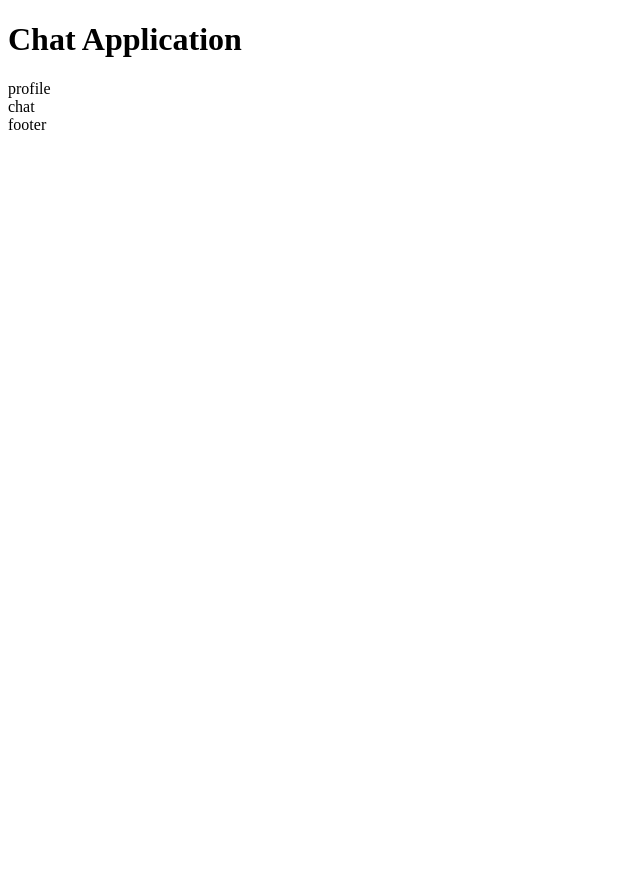
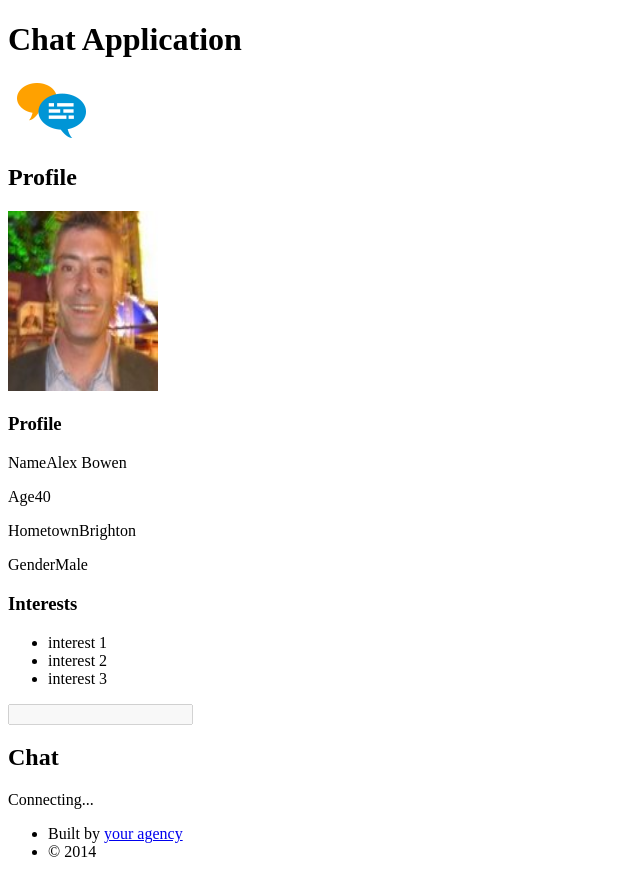
Before and after one commit to alexbowen/learnToCodeApp, a website: page index.html in a window 1280 px wide. Shown: the whole page, without its empty margins (0-640 px from the left). Before the commit the page ends 800 px from the top, so only its background shows below. Drawn offline with Linux system fonts and the light colour scheme.

Commit message:
first commit

```diff
--- a/index.html
+++ b/index.html
@@ -4,12 +4,47 @@
         <title>Chat Application</title>
     </head>
     <body>
-        <header><h1>Chat Application</h1></header>
+        <header>
+            <h1>Chat Application</h1>
+            <img src="img/logo.png" width="84" height="60" />
+        </header>
 
-        <section class="profile" id="profile">profile</section>
+        <section class="profile" id="profile">
+            <h2>Profile</h2>
+            <div>
+                <img src="img/alex.jpg" width="150" height="180" />
+                <h3>Profile</h3>
+                <div class="profile-container">
+                    <p><span>Name</span>Alex Bowen</p>
+                    <p><span>Age</span>40</p>
+                    <p><span>Hometown</span>Brighton</p>
+                    <p><span>Gender</span>Male</p>
+                </div>
+                <h3>Interests</h3>
+                <div class="profile-container">
+                    <ul>
+                        <li>interest 1</li>
+                        <li>interest 2</li>
+                        <li>interest 3</li>
+                    </ul>
+                </div>
+            </div>
+            <input type="text" id="chat-input" disabled="disabled" />
+        </section>
 
-        <section class="chat" id="chat">chat</section>
+        <section class="chat" id="chat">
+            <h2>Chat</h2>
+            <div>
+                <div id="content"></div>
+            </div>
+            <span id="status">Connecting...</span>
+        </section>
 
-        <footer class="footer">footer</footer>
+        <footer class="footer">
+            <ul>
+                <li>Built by <a href="#">your agency</a></li>
+                <li class="copyright">&copy 2014</li>
+            </ul>
+        </footer>
     </body>
 </html>
```
Also changed, not shown: test.html (+39 -4 lines).
